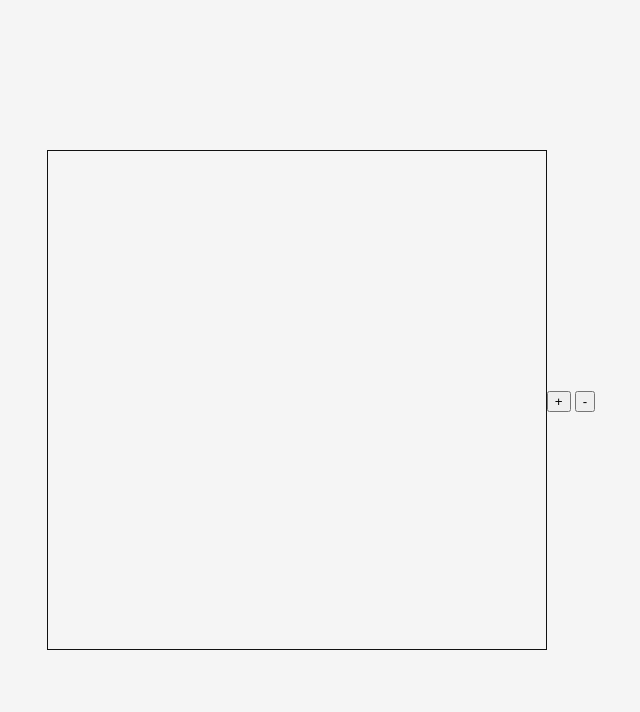
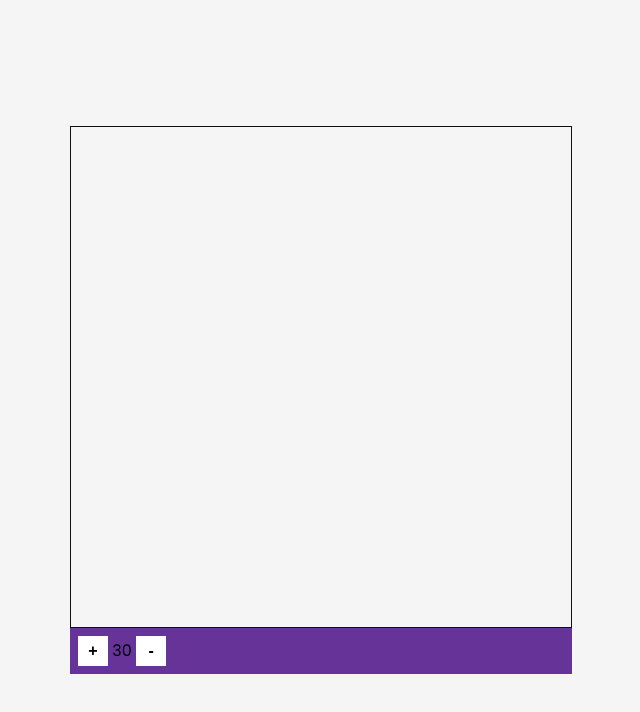
Before and after one commit to 5Akan/Drawing-App, a plain HTML site: page index.html in a window 1280 px wide. Shown: the whole page, without its empty margins (319-959 px from the left). Drawn offline with Linux system fonts and the light colour scheme.

Commit message:
Updated files

```diff
--- a/index.html
+++ b/index.html
@@ -11,6 +11,7 @@
     <canvas id="canvas" width="500px" height="500px"></canvas>
     <div class="toolbox">
         <button id="increase">+</button>
+        <span id="size">30</span>
         <button id="decrease">-</button>
     </div>
 </body>
--- a/script.js
+++ b/script.js
@@ -1,6 +1,7 @@
 const canvas = document.getElementById('canvas');
 const incrBtn = document.getElementById('increase');
 const decrBtn = document.getElementById('decrease');
+const sizeEL = document.getElementById('size');
 
 const ctx = canvas.getContext('2d');
 /*Gets the context , the context is
@@ -35,10 +36,22 @@ canvas.addEventListener('mousemove', (e)=>{
 
 incrBtn.addEventListener('click', ()=>{
     size +=5;
+
+    if (size > 50) {
+        size = 50;
+    }
+
+    sizeUpdateOnScreen();
 });
 
 decrBtn.addEventListener('click', ()=>{
     size -=5;
+
+    if (size < 5) {
+        size = 5;
+    }
+
+    sizeUpdateOnScreen();
 });
 
 function drawCircle(x, y) {
@@ -51,8 +64,6 @@ function drawCircle(x, y) {
 
    ctx.fill();//This method is used to actually draw(stroke) or fill(fill) the arc
 }
-
-
 
 // function draw(params) {
 //     /*Method to clear out a specified rectangular
@@ -70,3 +81,9 @@ function drawCircle(x, y) {
 // }
 
 // draw();
+
+//When i increase the btns it will show on the span
+function sizeUpdateOnScreen(params) {
+      sizeEL.innerText = size;
+
+}
--- a/style.css
+++ b/style.css
@@ -7,6 +7,7 @@
 body{
     background-color: #f5f5f5;
     display: flex;
+    flex-direction: column;
     align-items: center;
     justify-content: center;
     font-family: "Poppins",sans-serif;
@@ -17,7 +18,19 @@ body{
 
 canvas{
     border:1px solid #111 ;
-    width: 500px;
-    height: 500px;
+}
 
+.toolbox{
+    background: rebeccapurple;
+    width: 502px;
+    padding: 0.5rem;
 }
+
+.toolbox button{
+    background-color: #fff;
+    border: none;
+    font-size: 1rem;
+    font-weight: bold;
+    padding: 0.35rem;
+    width: 30px;
+}
```
